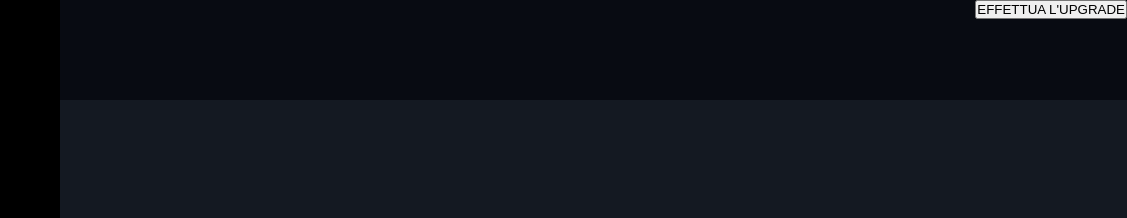
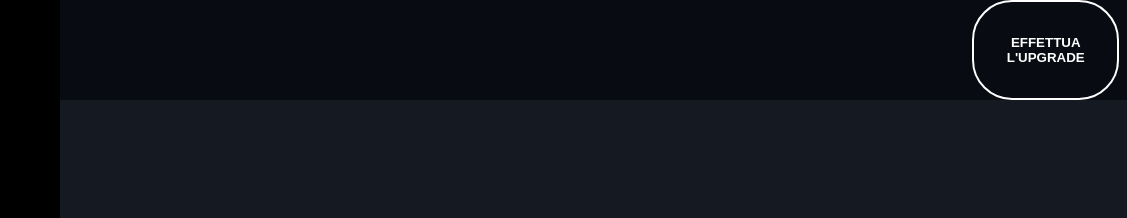
Before and after one commit to rslDaniele/html-css-spotifyweb, a plain HTML site: page index.html in a window 1280 px wide. Shown: the top 218 px of the page, 153-1280 px from the left. Drawn offline with Linux system fonts and the light colour scheme.

Commit message:
Aggiunta pulsante upgrade

```diff
--- a/css/main.css
+++ b/css/main.css
@@ -47,6 +47,14 @@ a{
 }
 
 #premium{
+  padding: 5%;
+  height: 100%;
+  background-color: inherit;
+  border: 2px solid white;
+  border-radius: 40px;color: white;
+  font-weight: bold;
+  margin-right: 5%;
+
 
 }
 
--- a/index.html
+++ b/index.html
@@ -15,6 +15,7 @@
 
       <div class="row">
 
+        <!-- MENU DI SINISTRA -->
         <div id="menusx" class="col-xs-1 col-md-2 col-lg-2">
 
           <div class="bar">
@@ -58,22 +59,27 @@
 
         </div>
 
+        <!-- BARRA PULSANTE UPGRADE -->
         <div id="upgrade" class="col-xs-11 col-md-10 col-lg-10">
 
-          <div id="premium" class="">
+          <div class="">
 
-            <button type="button" name="premiumup">EFFETTUA L'UPGRADE</button>
+            <button id="premium"  type="button" name="premiumup">EFFETTUA L'UPGRADE</button>
 
           </div>
 
         </div>
 
+        <!-- CORPO CENTRALE -->
         <div id="main" class="col-xs-11 col-md-10 col-lg-10">
+
+
 
         </div>
 
       </div>
 
+      <!-- BARRA PLAYER FISSA -->
       <div id="player" class="col-xs-12 col-md-12 col-lg-12">
 
       </div>
```
